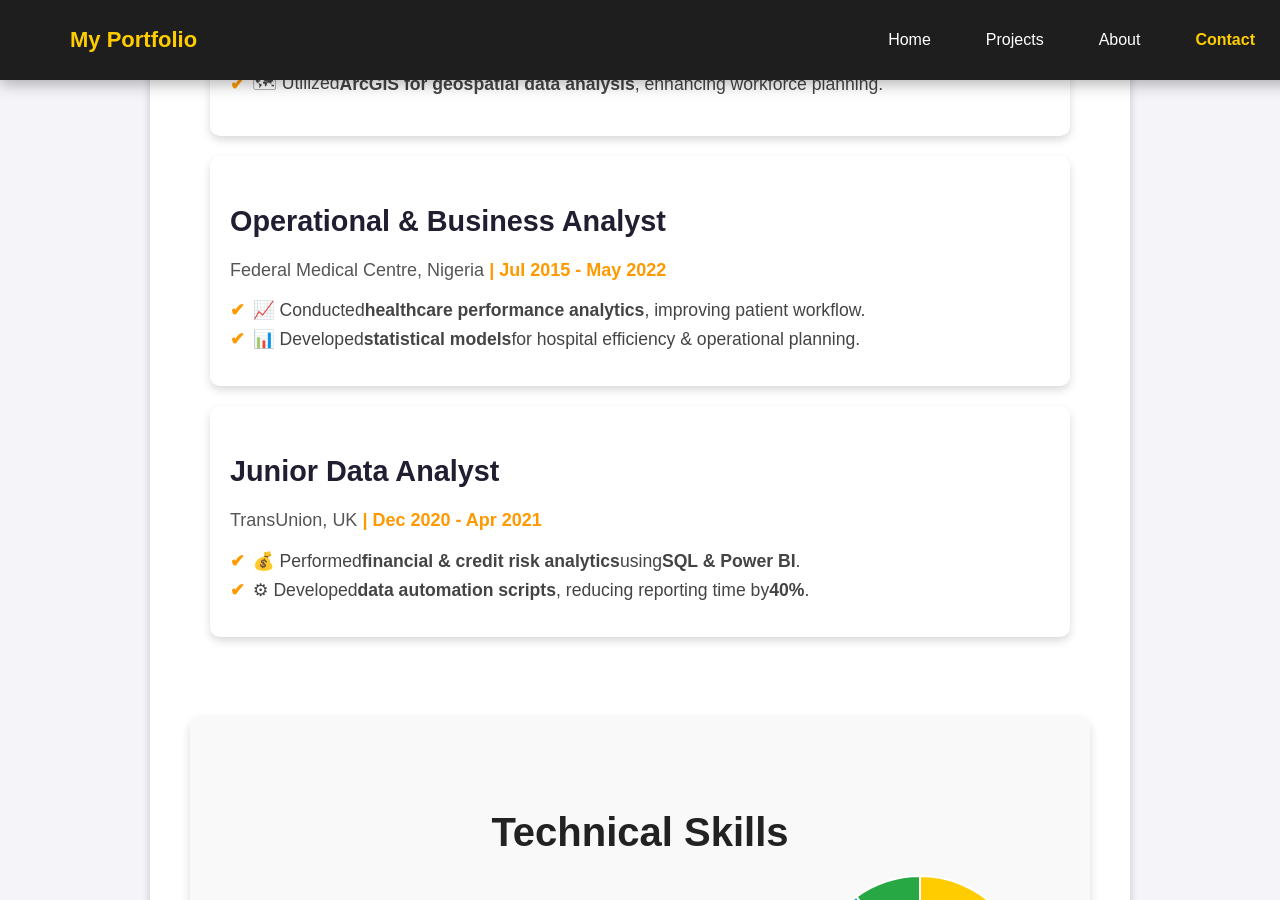
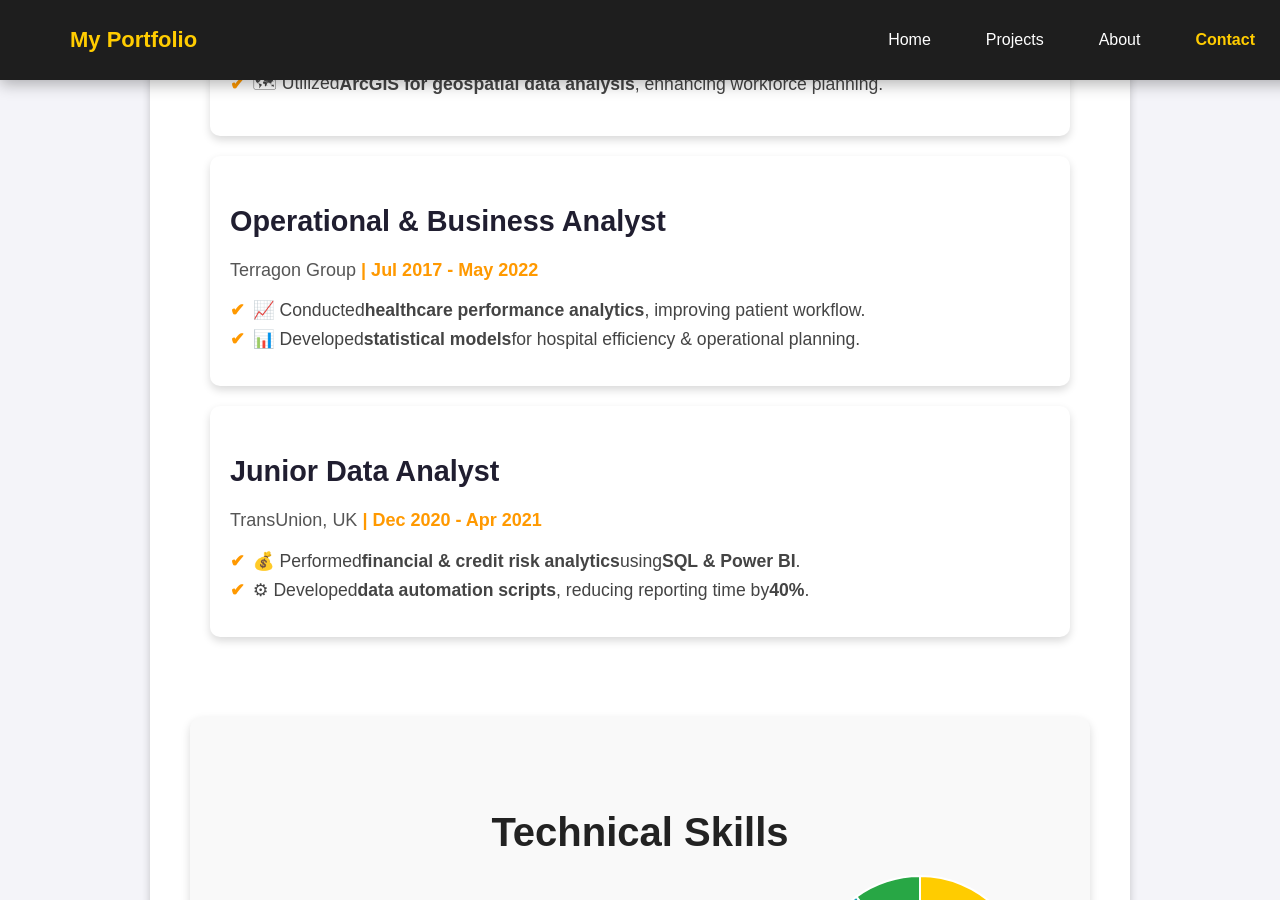
Before and after one commit to Vicmandip1/Portfolio, a Jekyll site: the page about.html, which Jekyll copies as it is, in a window 1280 px wide and 900 px high, scrolled down 2024 px. Built offline with Jekyll 4.4.1, drawn with Linux system fonts in a browser that asks for light colours.

Commit message:
Update about.html

```diff
--- a/about.html
+++ b/about.html
@@ -98,7 +98,7 @@
 
         <div class="job">
             <h3 class="job-title">Operational & Business Analyst</h3>
-            <p class="company">Federal Medical Centre, Nigeria <span class="date">| Jul 2015 - May 2022</span></p>
+            <p class="company">Terragon Group <span class="date">| Jul 2017 - May 2022</span></p>
             <ul class="job-description">
                 <li>📈 Conducted <b>healthcare performance analytics</b>, improving patient workflow.</li>
                 <li>📊 Developed <b>statistical models</b> for hospital efficiency & operational planning.</li>
```
